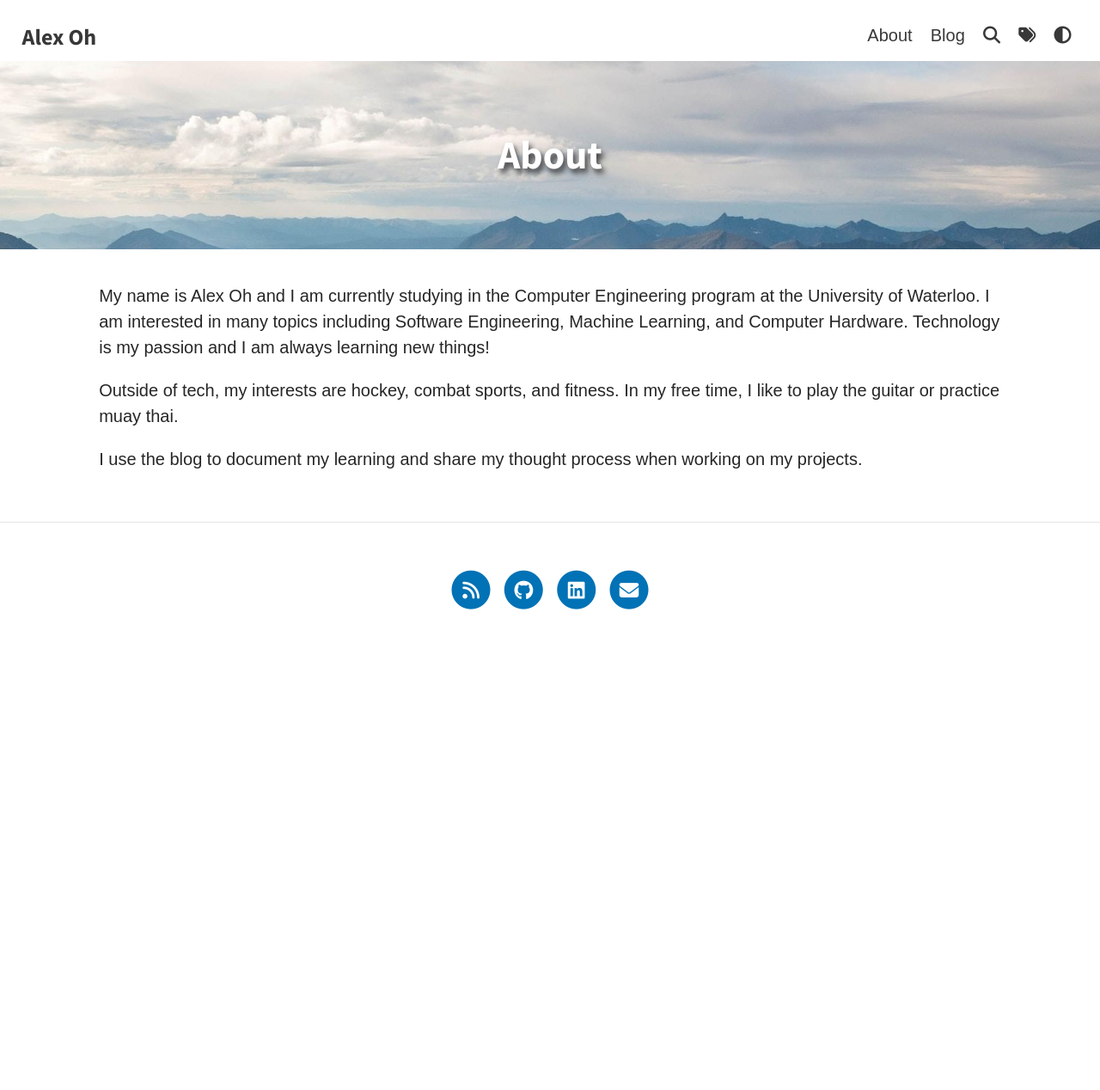
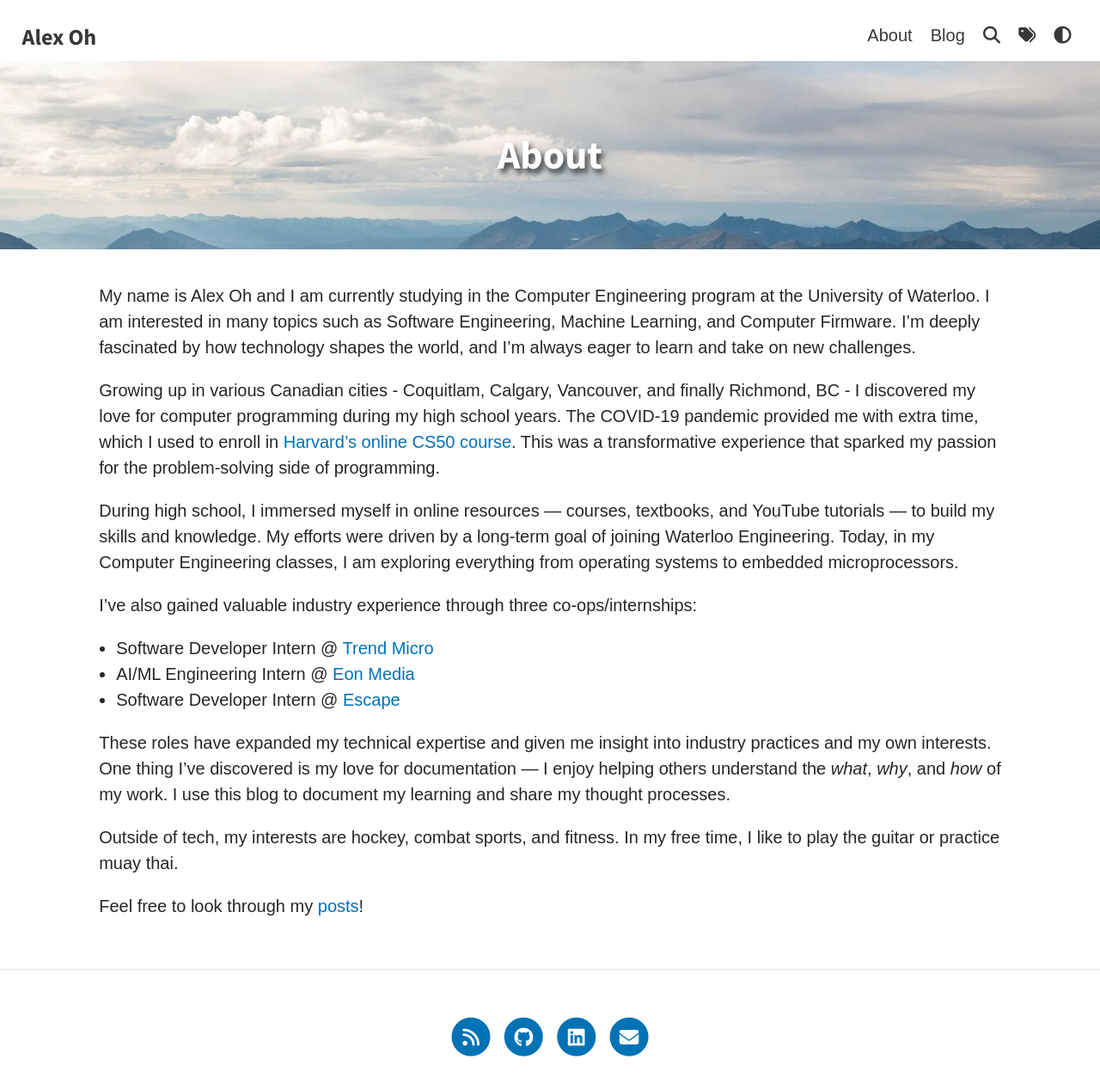
Before and after one commit to alexoh554/alexoh554.github.io, a Jekyll site: the page built from pages/about.md, in a window 1280 px wide. Shown: the whole page at 86% size. Built offline with Jekyll 4.4.1, drawn with Linux system fonts in a browser that asks for light colours; a script that is not in the unit is left out; before the commit the page ends 900 px from its top, so only the background shows below that.

Commit message:
Update About page

```diff
--- a/pages/about.md
+++ b/pages/about.md
@@ -6,8 +6,19 @@ feature-img: "assets/img/pexels/travel.jpeg"
 tags:
 ---
 
-My name is Alex Oh and I am currently studying in the Computer Engineering program at the University of Waterloo. I am interested in many topics including Software Engineering, Machine Learning, and Computer Hardware. Technology is my passion and I am always learning new things!
+My name is Alex Oh and I am currently studying in the Computer Engineering program at the University of Waterloo. I am interested in many topics such as Software Engineering, Machine Learning, and Computer Firmware. I’m deeply fascinated by how technology shapes the world, and I’m always eager to learn and take on new challenges.
+
+Growing up in various Canadian cities - Coquitlam, Calgary, Vancouver, and finally Richmond, BC - I discovered my love for computer programming during my high school years. The COVID-19 pandemic provided me with extra time, which I used to enroll in [Harvard’s online CS50 course](https://pll.harvard.edu/course/cs50-introduction-computer-science). This was a transformative experience that sparked my passion for the problem-solving side of programming.
+
+During high school, I immersed myself in online resources — courses, textbooks, and YouTube tutorials — to build my skills and knowledge. My efforts were driven by a long-term goal of joining Waterloo Engineering. Today, in my Computer Engineering classes, I am exploring everything from operating systems to embedded microprocessors.
+
+I’ve also gained valuable industry experience through three co-ops/internships:
+- Software Developer Intern @ [Trend Micro](https://www.trendmicro.com/en_ca/business.html)
+- AI/ML Engineering Intern @ [Eon Media](https://eonmedia.ai/)
+- Software Developer Intern @ [Escape](https://www.esc-ape.ca/)
+
+These roles have expanded my technical expertise and given me insight into industry practices and my own interests. One thing I’ve discovered is my love for documentation — I enjoy helping others understand the *what*, *why*, and *how* of my work. I use this blog to document my learning and share my thought processes.
 
 Outside of tech, my interests are hockey, combat sports, and fitness. In my free time, I like to play the guitar or practice muay thai.
 
-I use the blog to document my learning and share my thought process when working on my projects.
+Feel free to look through my [posts](https://alexoh554.github.io/archive/)!
```
Also changed, not shown: assets/img/portfolio/hockey.jpeg (added).
